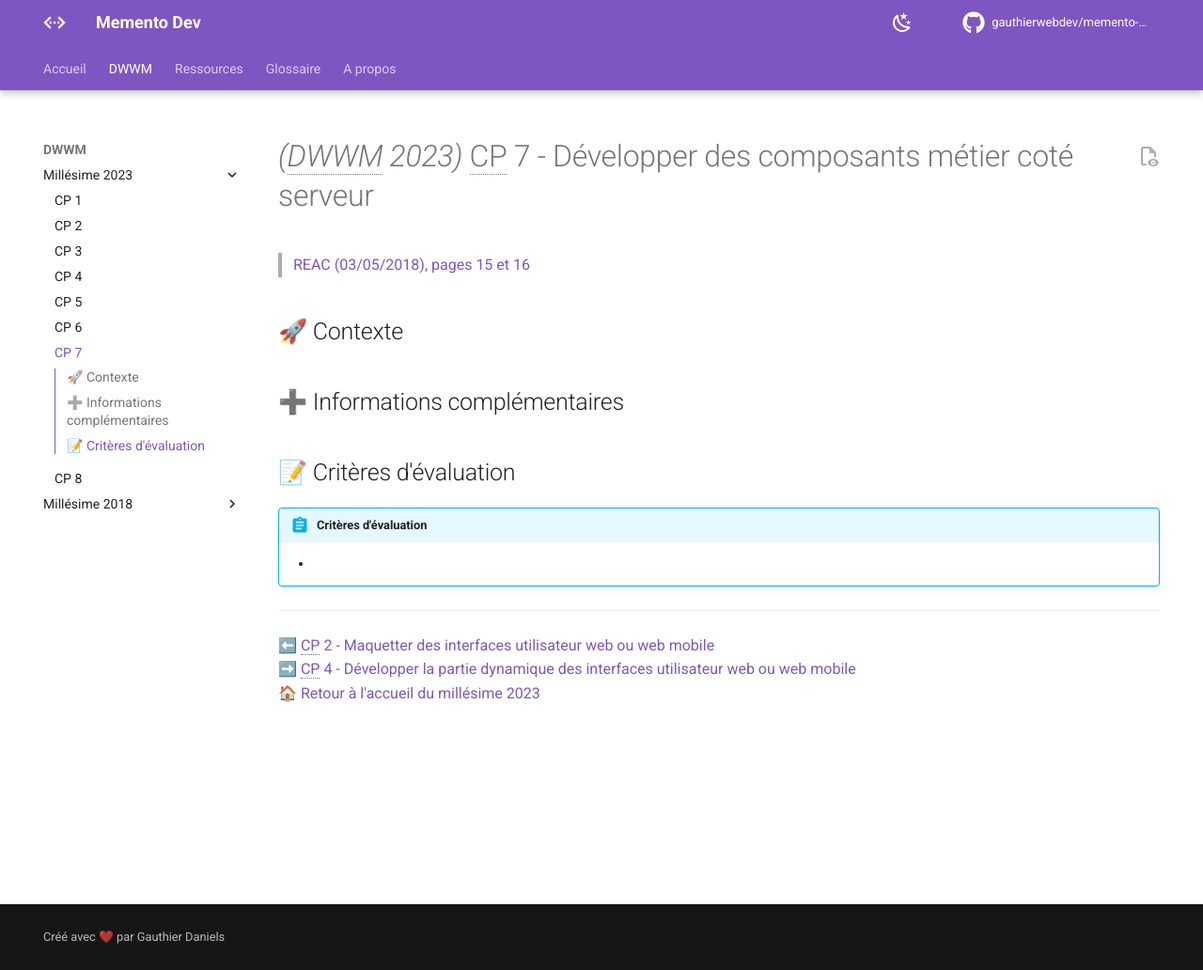
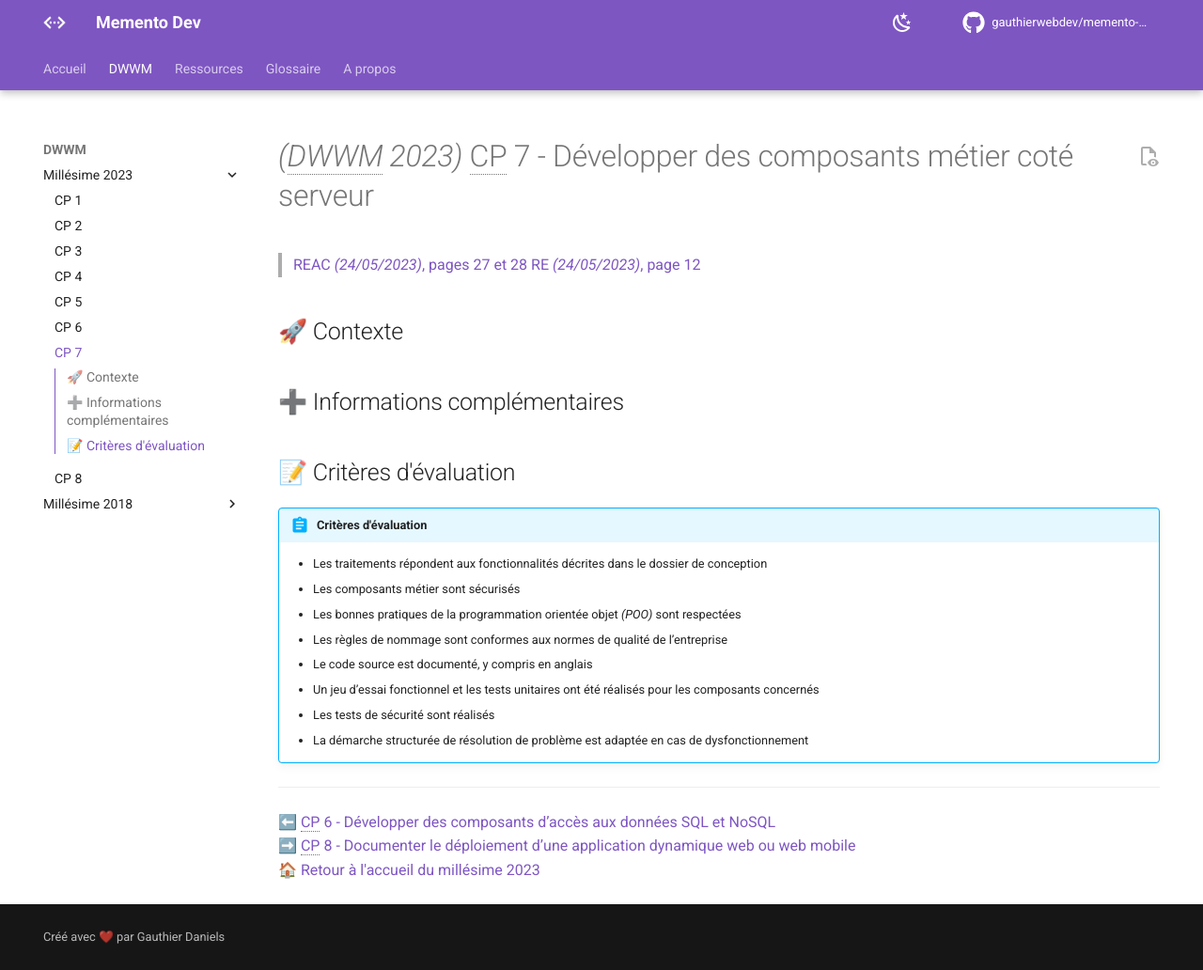
Before and after one commit to preparation-tp/memento-dev, an MkDocs documentation site: the page built from docs/dwwm/2023/cp-7-developper-des-composants-metier-cote-serveur.md, in a window 1280 px wide and 1032 px high. Shown: the whole window at 94% size. Built offline with MkDocs 1.6.1 and Material for MkDocs 9.7.7, drawn with Linux system fonts in a browser that asks for light colours; comment, search, counter and statistics services are not loaded.

Commit message:
docs: Update CP-7 evaluation criteria

```diff
--- a/docs/dwwm/2023/cp-7-developper-des-composants-metier-cote-serveur.md
+++ b/docs/dwwm/2023/cp-7-developper-des-composants-metier-cote-serveur.md
@@ -1,5 +1,6 @@
 # _(<abbr title="Développeur Web et Web Mobile">DWWM</abbr> 2023)_ <abbr title="Compétence Professionnelle">CP</abbr> 7 - Développer des composants métier coté serveur
-> [REAC (03/05/2018), pages 15 et 16](https://www.banque.di.afpa.fr/EspaceEmployeursCandidatsActeurs/EGPResultat.aspx?ct=01280m04&type=t)
+> [REAC _(24/05/2023)_, pages 27 et 28](https://www.banque.di.afpa.fr/EspaceEmployeursCandidatsActeurs/EGPResultat.aspx?ct=01280m04&type=t)
+> [RE _(24/05/2023)_, page 12](https://www.banque.di.afpa.fr/EspaceEmployeursCandidatsActeurs/EGPResultat.aspx?ct=01280m04&type=t)
 
 ## 🚀 Contexte
 
@@ -7,10 +8,17 @@
 
 ## 📝 Critères d'évaluation
 !!! abstract "Critères d'évaluation"
-    -
+    - Les traitements répondent aux fonctionnalités décrites dans le dossier de conception
+    - Les composants métier sont sécurisés
+    - Les bonnes pratiques de la programmation orientée objet _(POO)_ sont respectées
+    - Les règles de nommage sont conformes aux normes de qualité de l’entreprise
+    - Le code source est documenté, y compris en anglais
+    - Un jeu d’essai fonctionnel et les tests unitaires ont été réalisés pour les composants concernés
+    - Les tests de sécurité sont réalisés
+    - La démarche structurée de résolution de problème est adaptée en cas de dysfonctionnement
 
 ---
 
-[⬅️ <abbr title="Compétence Professionnelle">CP</abbr> 2 - Maquetter des interfaces utilisateur web ou web mobile](cp-2-maquetter-des-interfaces-utilisateur-web-ou-web-mobile.md)
-[➡️ <abbr title="Compétence Professionnelle">CP</abbr> 4 - Développer la partie dynamique des interfaces utilisateur web ou web mobile](cp-4-developper-la-partie-dynamique-des-interfaces-utilisateur-web-ou-web-mobile.md)
+[⬅️ <abbr title="Compétence Professionnelle">CP</abbr> 6 - Développer des composants d’accès aux données SQL et NoSQL](cp-6-developper-des-composants-d-acces-aux-donnees-sql-et-nosql.md)
+[➡️ <abbr title="Compétence Professionnelle">CP</abbr> 8 - Documenter le déploiement d’une application dynamique web ou web mobile](cp-8-documenter-le-deploiement-d-une-application-dynamique-web-ou-web-mobile.md)
 [🏠 Retour à l'accueil du millésime 2023](index.md)
```
